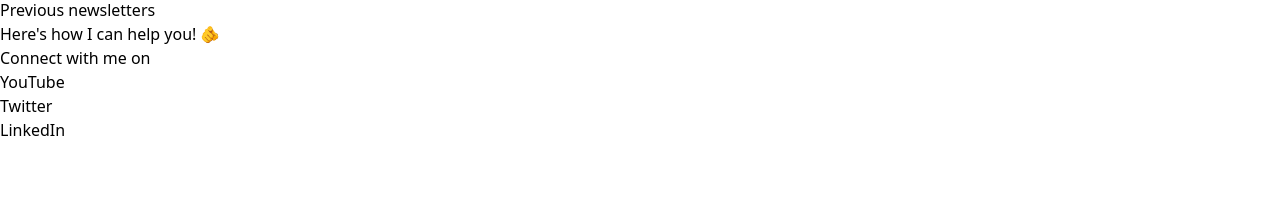
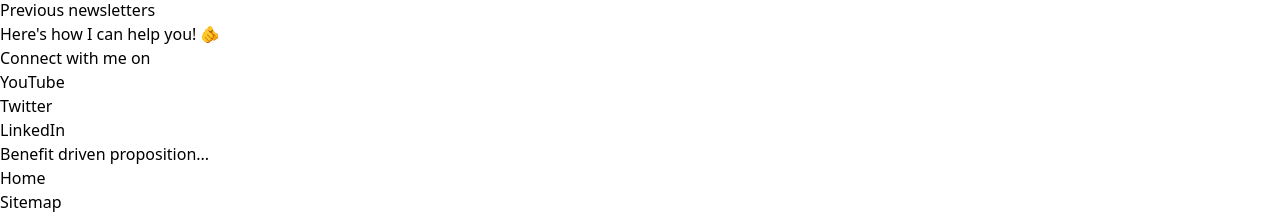
Before and after one commit to LiamWalshTech/MyWebsite, an Astro site: page / in a window 1280 px wide. Shown: the part 786-1000 px from the top of the page. Before the commit the page ends 928 px from the top, so only its background shows below. Built offline with nearby package versions, Linux system fonts and the light colour scheme; Astro itself is replaced by a stand-in of ours; some packages are replaced by stand-ins of ours.

Commit message:
Missed the final footer part

```diff
--- a/src/components/Footer.astro
+++ b/src/components/Footer.astro
@@ -3,6 +3,7 @@ import { socials } from "../constants";
 ---
 
 <footer>
+  <section>
     <main>
       <h3>Connect with me on</h3>
       <ul>
@@ -15,5 +16,17 @@ import { socials } from "../constants";
         }
       </ul>
     </main>
-  <aside></aside>
+    <aside>
+      <!-- TODO: Content -->
+      <h3>Benefit driven proposition...</h3>
+      <!-- TODO: Beehiiv embed -->
+    </aside>
+  </section>
+
+  <section>
+    <ul>
+      <li><a href="/">Home</a></li>
+      <li><a href="/sitemap-index.xml">Sitemap</a></li>
+    </ul>
+  </section>
 </footer>
```
Lines whose indentation alone changed are shown as unchanged.
